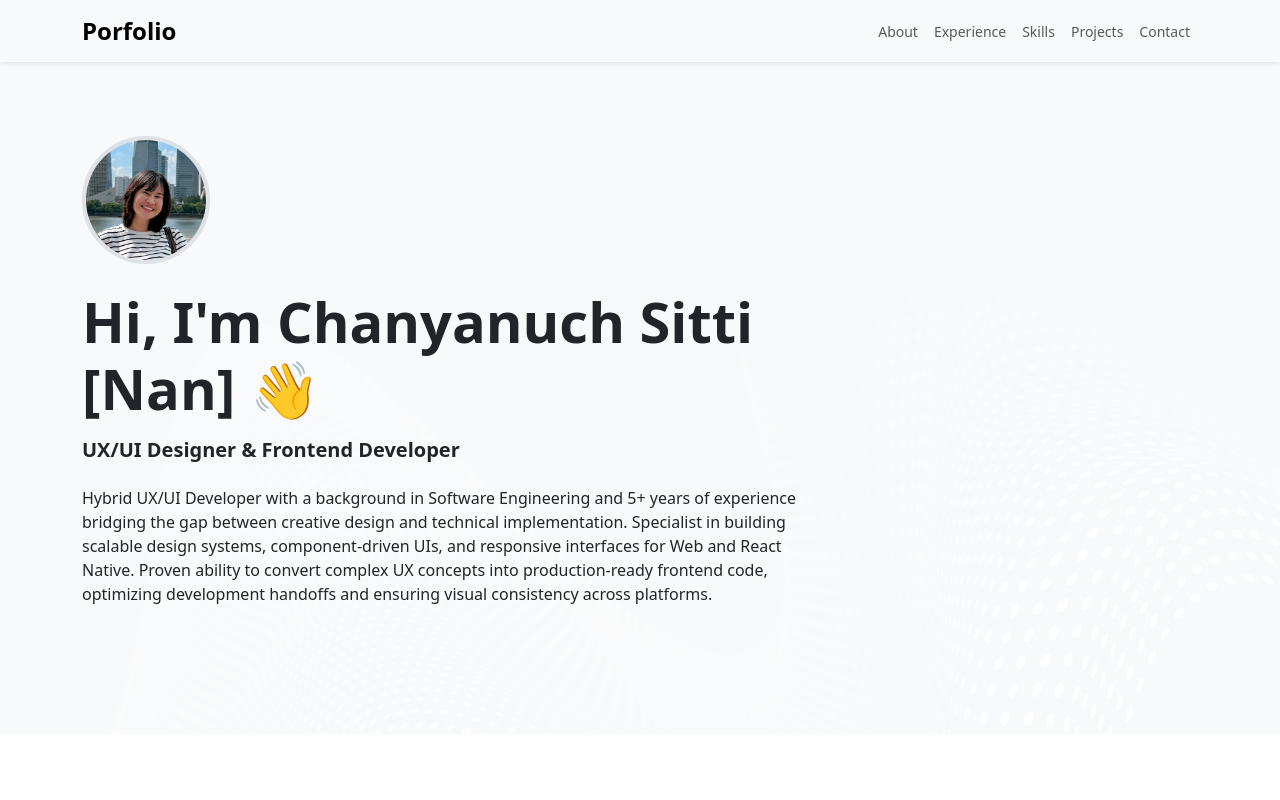
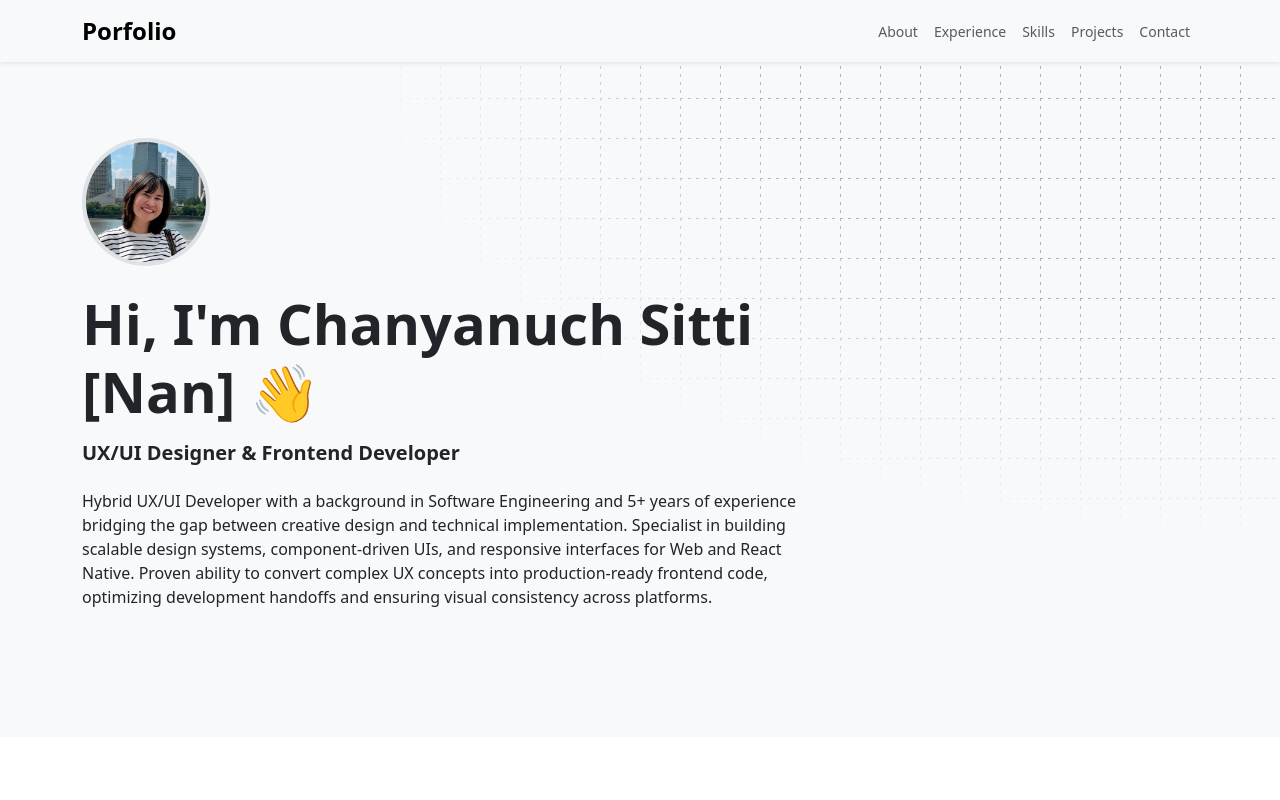
Before and after one commit to chanyanuch-sit/porfolio, a website: page html/index.html in a window 1280 px wide. Shown: the top 800 px of the page. Drawn offline with nearby package versions, Linux system fonts and the light colour scheme.

Commit message:
update bg

```diff
--- a/includes/sass/style.sass
+++ b/includes/sass/style.sass
@@ -21,11 +21,27 @@ section
     padding-bottom: 5rem
 
 .section--about
+    position: relative
     display: flex
     align-items: center
-    padding-top: calc(56px + 5rem)
+    margin-top: calc(56px + 0.15rem)
     min-height: 50dvh
-    background: var(--bs-light) url(../images/bg.png) right/cover no-repeat
+    background: var(--bs-light)
+    // background: var(--bs-light) url(../images/bg.png) right/cover no-repeat
+    &::before
+        content: ""
+        position: absolute
+        inset: 0
+        z-index: -1
+        width: 100%
+        height: 100%
+        background-image: linear-gradient(to right, var(--bs-gray-500) 1px, transparent 1px), linear-gradient(to bottom, var(--bs-gray-500) 1px, transparent 1px)
+        background-size: 20px 20px
+        background-position: 0 0, 0 0
+        mask-image: repeating-linear-gradient(to right, black 0px, black 3px, transparent 3px, transparent 8px), repeating-linear-gradient(to bottom, black 0px, black 3px, transparent 3px, transparent 8px), radial-gradient(ellipse 80% 80% at 100% 0%, #000 50%, transparent 90%)
+        -webkit-mask-image: repeating-linear-gradient(to right, black 0px, black 3px, transparent 3px, transparent 8px), repeating-linear-gradient(to bottom, black 0px, black 3px, transparent 3px, transparent 8px), radial-gradient(ellipse 80% 80% at 100% 0%, #000 50%, transparent 90%)
+        mask-composite: intersect
+        -webkit-mask-composite: source-in
 
 .section--experience
     h2
```
Also changed, not shown: assets/css/style.css, html/breadcrumb.html (added), 1 other file.
